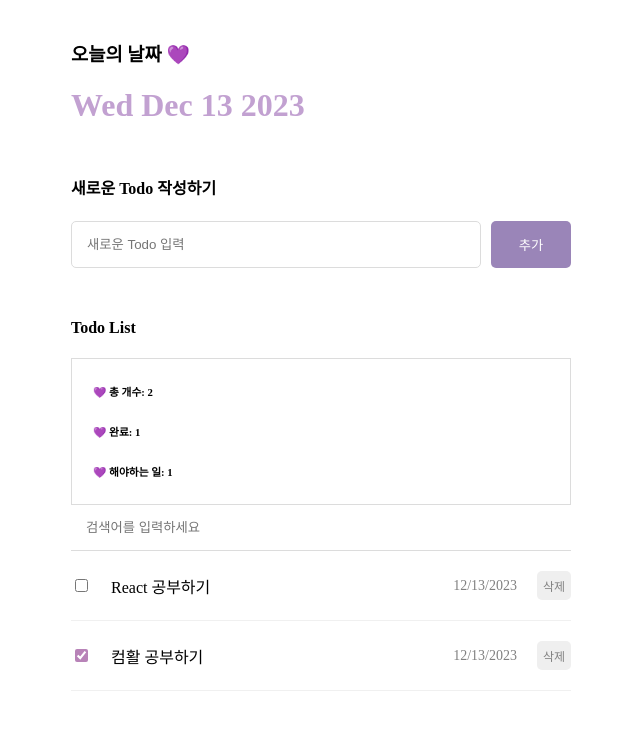
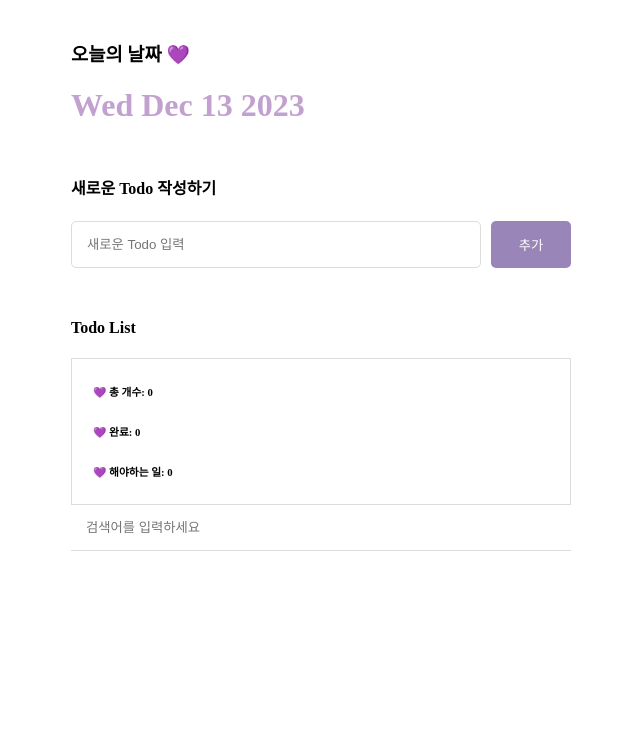
Before and after one commit to sojeong0302/todo, a React (Create React App) app: page / in a window 1280 px wide. Shown: the top 730 px of the page, without its empty margins (319-959 px from the left). Built offline with nearby package versions, Linux system fonts and the light colour scheme.

Commit message:
refactor : 전체적으로 최적화

```diff
--- a/src/App.js
+++ b/src/App.js
@@ -2,22 +2,22 @@ import "./App.css";
 import Header from "./component/Header.js";
 import TodoEditor from "./component/TodoEditor.js";
 import TodoList from "./component/TodoList.js";
-import { useCallback, useReducer, useRef } from "react";
+import React, { useMemo, useCallback, useReducer, useRef } from "react";
 
-const mockTodo = [
-  {
-    id: 0,
-    isDone: false,
-    content: "React 공부하기",
-    createdDate: new Date().getTime(),
-  },
-  {
-    id: 1,
-    isDone: true,
-    content: "컴활 공부하기",
-    createdDate: new Date().getTime(),
-  },
-];
+// const mockTodo = [
+//   {
+//     id: 0,
+//     isDone: false,
+//     content: "React 공부하기",
+//     createdDate: new Date().getTime(),
+//   },
+//   {
+//     id: 1,
+//     isDone: true,
+//     content: "컴활 공부하기",
+//     createdDate: new Date().getTime(),
+//   },
+// ];
 
 function reducer(state, action) {
   switch (action.type) {
@@ -42,8 +42,12 @@ function reducer(state, action) {
   }
 }
 
+export const TodoStateContext = React.createContext();
+export const TodoDispatchContext = React.createContext();
+
 function App() {
-  const [todo, dispatch] = useReducer(reducer, mockTodo);
+  // const [todo, dispatch] = useReducer(reducer, mockTodo);
+  const [todo, dispatch] = useReducer(reducer, []);
   const idRef = useRef(3);
 
   const onCreate = (content) => {
@@ -73,11 +77,19 @@ function App() {
     });
   }, []);
 
+  const memoizedDispatches = useMemo(() => {
+    return { onCreate, onUpdate, onDelete };
+  }, []);
+
   return (
     <div className="App">
       <Header />
-      <TodoEditor onCreate={onCreate} />
-      <TodoList todo={todo} onUpdate={onUpdate} onDelete={onDelete} />
+      <TodoStateContext.Provider value={todo}>
+        <TodoDispatchContext.Provider value={memoizedDispatches}>
+          <TodoEditor />
+          <TodoList />
+        </TodoDispatchContext.Provider>
+      </TodoStateContext.Provider>
     </div>
   );
 }
--- a/src/component/TodoEditor.js
+++ b/src/component/TodoEditor.js
@@ -1,7 +1,10 @@
 import "./TodoEditor.css";
-import { useState, useRef } from "react";
+import { useState, useRef, useContext } from "react";
+import { TodoDispatchContext } from "../App";
 
-const TodoEditor = ({ onCreate }) => {
+const TodoEditor = () => {
+  const { onCreate } = useContext(TodoDispatchContext);
+
   const [content, setContent] = useState("");
 
   const inputRef = useRef();
--- a/src/component/TodoItem.js
+++ b/src/component/TodoItem.js
@@ -1,7 +1,10 @@
 import "./TodoItem.css";
-import React from "react";
+import React, { useContext } from "react";
+import { TodoDispatchContext } from "../App";
 
-const TodoItem = ({ id, content, isDone, createdDate, onUpdate, onDelete }) => {
+const TodoItem = ({ id, content, isDone, createdDate }) => {
+  const { onUpdate, onDelete } = useContext(TodoDispatchContext);
+
   const onChangeCheckbox = () => {
     onUpdate(id);
   };
--- a/src/component/TodoList.js
+++ b/src/component/TodoList.js
@@ -1,8 +1,10 @@
 import "./TodoList.css";
 import TodoItem from "./TodoItem.js";
-import { useState, useMemo } from "react";
+import { useContext, useState, useMemo } from "react";
+import { TodoStateContext } from "../App.js";
 
-const TodoList = ({ todo, onUpdate, onDelete }) => {
+const TodoList = () => {
+  const todo = useContext(TodoStateContext);
   const [search, setSearch] = useState("");
   const onChangeSearch = (e) => {
     setSearch(e.target.value);
@@ -15,7 +17,6 @@ const TodoList = ({ todo, onUpdate, onDelete }) => {
   };
 
   const analyzeTodo = useMemo(() => {
-    console.log("함수 호출");
     const totalCount = todo.length;
     const doneCount = todo.filter((it) => it.isDone).length;
     const notDoneCount = totalCount - doneCount;
@@ -44,15 +45,14 @@ const TodoList = ({ todo, onUpdate, onDelete }) => {
       />
       <div className="list_wrapper">
         {getSearchResult().map((it) => (
-          <TodoItem
-            key={it.id}
-            {...it}
-            onUpdate={onUpdate}
-            onDelete={onDelete}
-          />
+          <TodoItem key={it.id} {...it} />
         ))}
       </div>
     </div>
   );
 };
+TodoList.defaultProps = {
+  todo: [],
+};
+
 export default TodoList;
```
